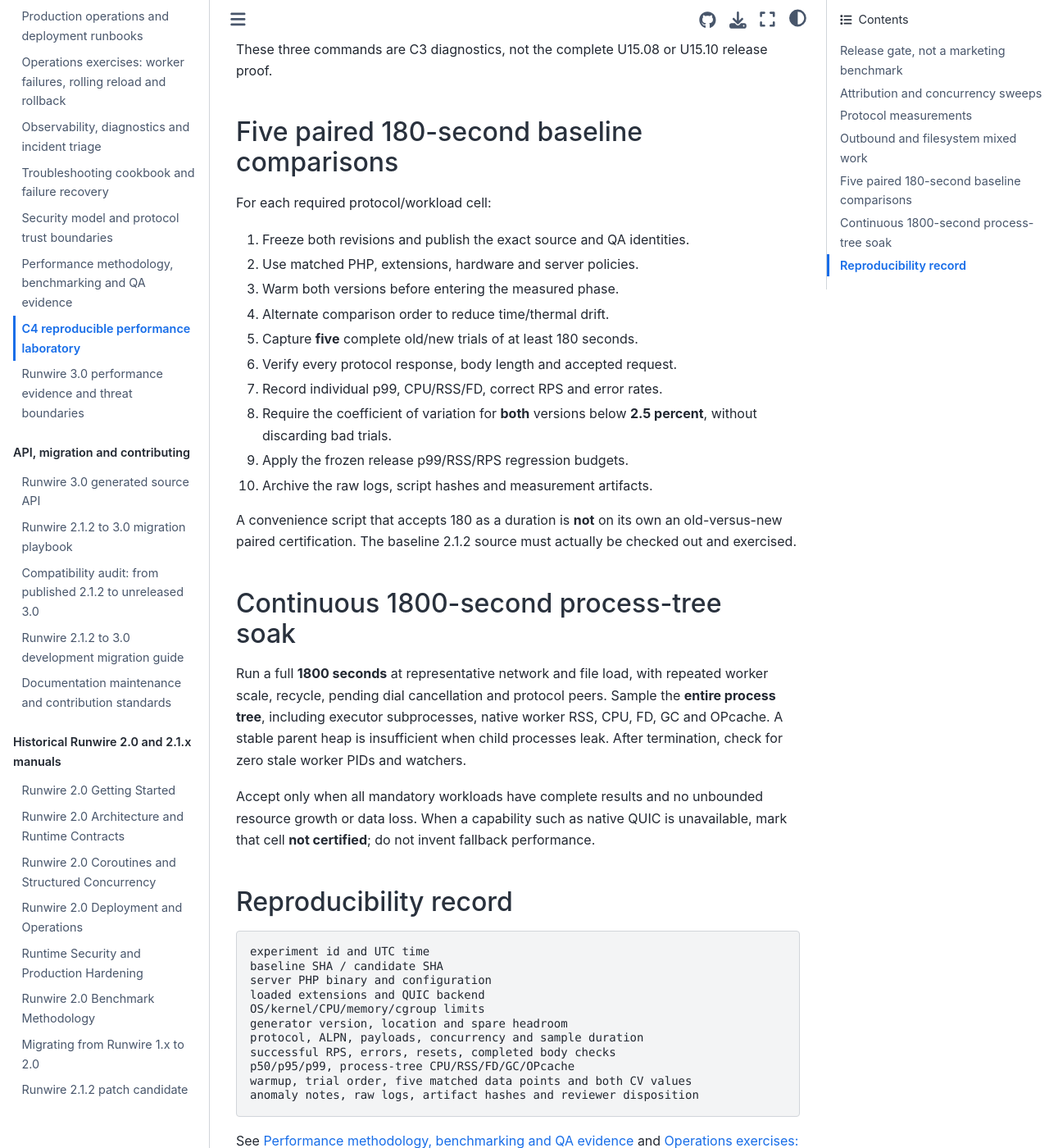
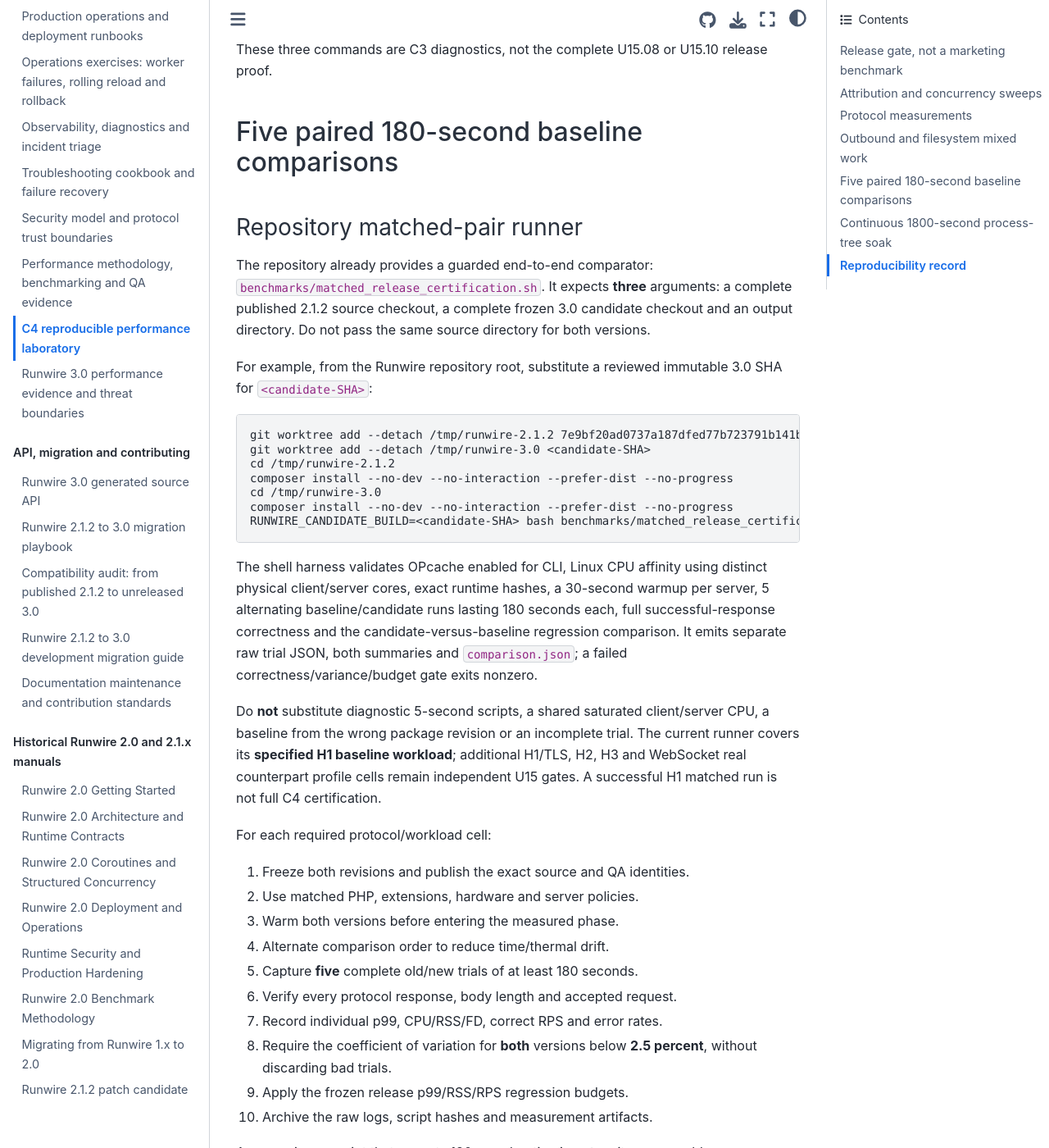
Before and after one commit to infocyph/Runwire, a Sphinx documentation site: the page built from docs/performance-lab-3.0.rst, in a window 1280 px wide and 1400 px high, scrolled down 2470 px. Shown: the whole window at 82% size. Built offline with Sphinx 7.4.7 and the Sphinx Book theme 1.1.4, drawn with Linux system fonts in a browser that asks for light colours.

Commit message:
docs(c4): document verified five-pair release comparator and sync Sphinx QA tracker

```diff
--- a/docs/performance-lab-3.0.rst
+++ b/docs/performance-lab-3.0.rst
@@ -114,6 +114,44 @@
 Five paired 180-second baseline comparisons
 --------------------------------------------
 
+Repository matched-pair runner
+~~~~~~~~~~~~~~~~~~~~~~~~~~~~~
+
+The repository already provides a guarded end-to-end comparator:
+``benchmarks/matched_release_certification.sh``. It expects
+**three** arguments: a complete published 2.1.2 source checkout,
+a complete frozen 3.0 candidate checkout and an output directory.
+Do not pass the same source directory for both versions.
+
+For example, from the Runwire repository root, substitute a reviewed
+immutable 3.0 SHA for ``<candidate-SHA>``:
+
+.. code-block:: console
+
+   git worktree add --detach /tmp/runwire-2.1.2 7e9bf20ad0737a187dfed77b723791b141b36378
+   git worktree add --detach /tmp/runwire-3.0 <candidate-SHA>
+   cd /tmp/runwire-2.1.2
+   composer install --no-dev --no-interaction --prefer-dist --no-progress
+   cd /tmp/runwire-3.0
+   composer install --no-dev --no-interaction --prefer-dist --no-progress
+   RUNWIRE_CANDIDATE_BUILD=<candidate-SHA> bash benchmarks/matched_release_certification.sh /tmp/runwire-2.1.2 /tmp/runwire-3.0 benchmark-results/c4-matched
+
+The shell harness validates OPcache enabled for CLI, Linux CPU affinity
+using distinct physical client/server cores, exact runtime hashes, a
+30-second warmup per server, 5 alternating baseline/candidate runs
+lasting 180 seconds each, full successful-response correctness and
+the candidate-versus-baseline regression comparison. It emits separate
+raw trial JSON, both summaries and ``comparison.json``; a failed
+correctness/variance/budget gate exits nonzero.
+
+Do **not** substitute diagnostic 5-second scripts, a shared saturated
+client/server CPU, a baseline from the wrong package revision or an
+incomplete trial. The current runner covers its **specified H1
+baseline workload**; additional H1/TLS, H2, H3 and WebSocket real
+counterpart profile cells remain independent U15 gates. A successful
+H1 matched run is not full C4 certification.
+
+
 For each required protocol/workload cell:
 
 #. Freeze both revisions and publish the exact source and QA identities.
```
Also changed, not shown: docs/plans/runwire-3.0-c4-documentation-delivery-plan.md (+15 -0 lines), docs/plans/runwire-3.0-unified-runtime-development-plan.md (+17 -0 lines), docs/plans/runwire-3.0-unified-runtime-roadmap.md (+17 -0 lines).
